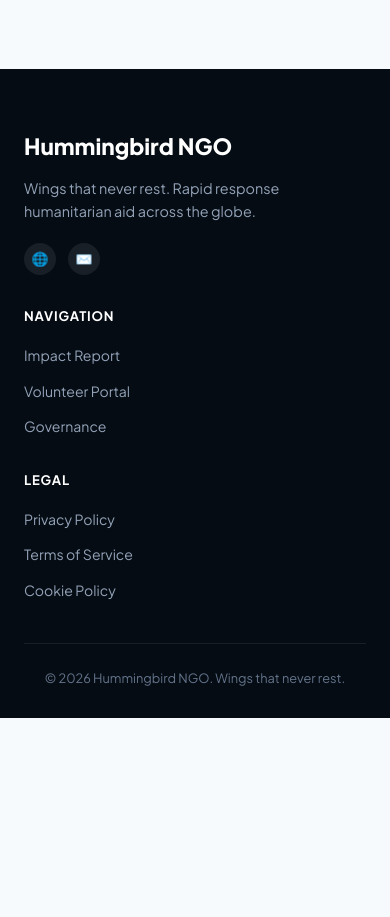
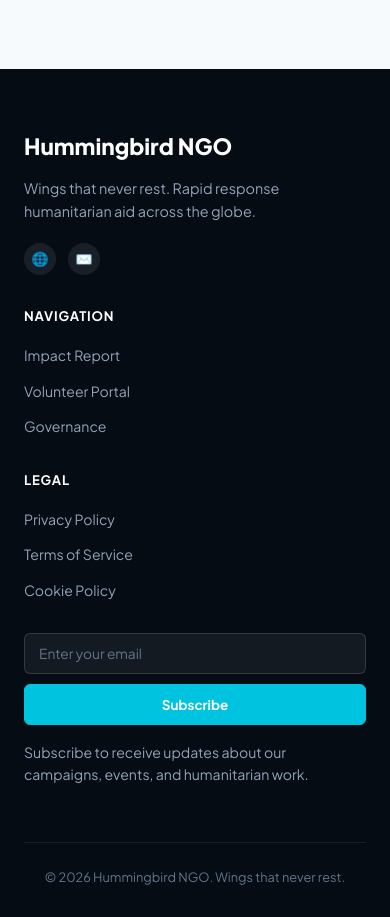
Before and after one commit to Ninad-Hazarika/HummingbirdNGO, a React (Vite) app in the folder client/: page /team/core_admin in a window 390 px wide. Shown: the part 1960-2877 px from the top of the page. Before the commit the page ends 2678 px from the top, so only its background shows below. Built offline with nearby package versions, Linux system fonts and the light colour scheme.

Commit message:
Improve footer layout and add newsletter signup

```diff
--- a/client/src/components/Footer.css
+++ b/client/src/components/Footer.css
@@ -7,8 +7,9 @@
 
 .footer-top {
   display: grid;
-  grid-template-columns: 1.5fr 1fr 1fr;
-  gap: 40px;
+  grid-template-columns: 1.35fr 0.8fr 0.8fr 1.25fr;
+  gap: 32px;
+  align-items: start;
   margin-bottom: 40px;
 }
 
@@ -20,10 +21,10 @@
 }
 
 .footer-brand p {
+  max-width: 280px;
+  margin-bottom: 20px;
   font-size: 0.9rem;
   line-height: 1.6;
-  max-width: 300px;
-  margin-bottom: 20px;
 }
 
 .social-icons {
@@ -32,13 +33,13 @@
 }
 
 .social-icon-btn {
+  display: flex;
+  align-items: center;
+  justify-content: center;
   width: 32px;
   height: 32px;
   border-radius: 50%;
   background: rgba(255, 255, 255, 0.08);
-  display: flex;
-  align-items: center;
-  justify-content: center;
   color: #ffffff;
   font-size: 0.85rem;
   transition: background 0.2s ease;
@@ -58,15 +59,17 @@
 }
 
 .footer-links {
-  list-style: none;
   display: flex;
   flex-direction: column;
   gap: 10px;
+  list-style: none;
+  margin: 0;
+  padding: 0;
 }
 
 .footer-links a {
+  color: #94a3b8;
   font-size: 0.88rem;
-  color: #94a3b8;
   transition: color 0.2s ease;
 }
 
@@ -74,12 +77,96 @@
   color: #ffffff;
 }
 
+.footer-newsletter p {
+  max-width: 320px;
+  margin-bottom: 16px;
+  font-size: 0.88rem;
+  line-height: 1.6;
+}
+
+.newsletter-form {
+  display: flex;
+  width: 100%;
+  max-width: 360px;
+}
+
+.newsletter-form input {
+  min-width: 0;
+  flex: 1;
+  padding: 11px 14px;
+  border: 1px solid rgba(255, 255, 255, 0.14);
+  border-right: none;
+  border-radius: 6px 0 0 6px;
+  outline: none;
+  background-color: rgba(255, 255, 255, 0.06);
+  color: #ffffff;
+  font-family: inherit;
+  font-size: 0.86rem;
+}
+
+.newsletter-form input::placeholder {
+  color: #64748b;
+}
+
+.newsletter-form input:focus {
+  border-color: var(--primary);
+}
+
+.newsletter-form button {
+  padding: 11px 16px;
+  border: 1px solid var(--primary);
+  border-radius: 0 6px 6px 0;
+  background-color: var(--primary);
+  color: #ffffff;
+  cursor: pointer;
+  font-family: inherit;
+  font-size: 0.84rem;
+  font-weight: 700;
+  transition:
+    opacity 0.2s ease,
+    transform 0.2s ease;
+}
+
+.newsletter-form button:hover {
+  opacity: 0.9;
+}
+
+.newsletter-form button:active {
+  transform: scale(0.98);
+}
+
+.sr-only {
+  position: absolute;
+  width: 1px;
+  height: 1px;
+  padding: 0;
+  margin: -1px;
+  overflow: hidden;
+  white-space: nowrap;
+  border: 0;
+  clip: rect(0, 0, 0, 0);
+}
+
 .footer-bottom {
   border-top: 1px solid rgba(255, 255, 255, 0.08);
   padding-top: 24px;
   text-align: center;
+  color: #64748b;
   font-size: 0.8rem;
-  color: #64748b;
+}
+
+@media (max-width: 992px) {
+  .footer-top {
+    grid-template-columns: 1.3fr 1fr 1fr;
+  }
+
+  .footer-newsletter {
+    grid-column: 1 / -1;
+  }
+
+  .newsletter-form {
+    max-width: 480px;
+  }
 }
 
 @media (max-width: 768px) {
@@ -87,4 +174,31 @@
     grid-template-columns: 1fr;
     gap: 30px;
   }
+
+  .footer-newsletter {
+    grid-column: auto;
+  }
+
+  .footer-brand p,
+  .footer-newsletter p,
+  .newsletter-form {
+    max-width: 100%;
+  }
 }
+
+@media (max-width: 480px) {
+  .newsletter-form {
+    flex-direction: column;
+    gap: 10px;
+  }
+
+  .newsletter-form input {
+    border: 1px solid rgba(255, 255, 255, 0.14);
+    border-radius: 6px;
+  }
+
+  .newsletter-form button {
+    width: 100%;
+    border-radius: 6px;
+  }
+}
--- a/client/src/components/Footer.jsx
+++ b/client/src/components/Footer.jsx
@@ -2,6 +2,10 @@ import { Link } from "react-router-dom";
 import "./Footer.css";
 
 function Footer() {
+  const handleNewsletterSubmit = (event) => {
+    event.preventDefault();
+  };
+
   return (
     <footer className="site-footer">
       <div className="container">
@@ -9,30 +13,75 @@ function Footer() {
           <div className="footer-brand">
             <h3>Hummingbird NGO</h3>
             <p>
-              Wings that never rest. Rapid response humanitarian aid across the globe.
+              Wings that never rest. Rapid response humanitarian aid across
+              the globe.
             </p>
+
             <div className="social-icons">
               <span className="social-icon-btn">🌐</span>
               <span className="social-icon-btn">✉️</span>
             </div>
           </div>
 
-          <div>
+          <div className="footer-column">
             <h4 className="footer-col-title">Navigation</h4>
+
             <ul className="footer-links">
-              <li><Link to="/about">Impact Report</Link></li>
-              <li><Link to="/team">Volunteer Portal</Link></li>
-              <li><Link to="/events">Governance</Link></li>
+              <li>
+                <Link to="/about">Impact Report</Link>
+              </li>
+              <li>
+                <Link to="/team">Volunteer Portal</Link>
+              </li>
+              <li>
+                <Link to="/events">Governance</Link>
+              </li>
             </ul>
           </div>
 
-          <div>
+          <div className="footer-column">
             <h4 className="footer-col-title">Legal</h4>
+
             <ul className="footer-links">
-              <li><a href="#privacy">Privacy Policy</a></li>
-              <li><a href="#terms">Terms of Service</a></li>
-              <li><a href="#cookies">Cookie Policy</a></li>
+              <li>
+                <a href="#privacy">Privacy Policy</a>
+              </li>
+              <li>
+                <a href="#terms">Terms of Service</a>
+              </li>
+              <li>
+                <a href="#cookies">Cookie Policy</a>
+              </li>
             </ul>
+          </div>
+
+          <div className="footer-newsletter">
+
+            <form
+              className="newsletter-form"
+              onSubmit={handleNewsletterSubmit}
+            >
+              <label className="sr-only" htmlFor="newsletter-email">
+                Email address
+              </label>
+
+              <input
+                id="newsletter-email"
+                type="email"
+                placeholder="Enter your email"
+                required
+              />
+
+              <button type="submit">Subscribe</button>
+            </form>
+             <p>
+
+             </p>
+             <p>
+              Subscribe to receive updates about our campaigns, events, and
+              humanitarian work.
+            </p>
+
           </div>
         </div>
 
```
